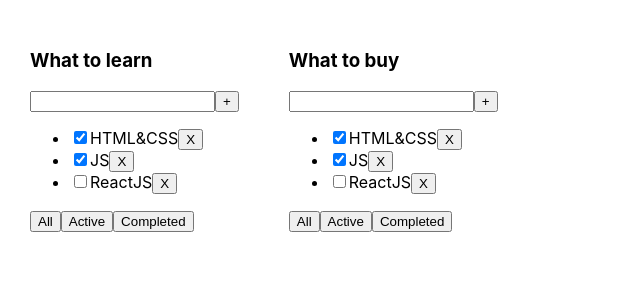
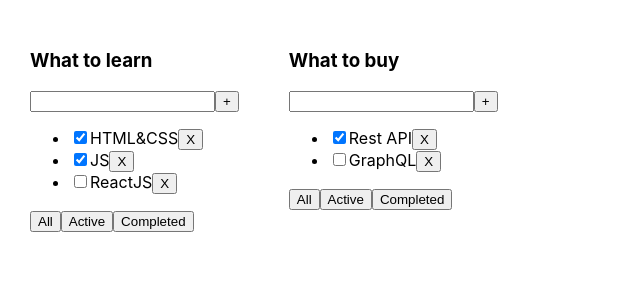
Before and after one commit to slice-0f-C0de/1-todolist, a React (Create React App) app: page / in a window 1280 px wide. Shown: the top 300 px of the page, without its empty margins (0-640 px from the left). Built offline with nearby package versions, Linux system fonts and the light colour scheme.

Commit message:
Associative array

```diff
--- a/src/App.tsx
+++ b/src/App.tsx
@@ -13,31 +13,38 @@ type TodolistsType = {
 
 function App() {
 
+    let todolistID1 = v1()
+    let todolistID2 = v1()
+
     let [todolists, setTodolists] = useState<Array<TodolistsType>>([
-            {id: v1(), title: 'What to learn', filter: 'all'},
-            {id: v1(), title: 'What to buy', filter: 'all'},
-        ]
-    )
-
-    const [tasks, setTasks] = useState([
-        {id: v1(), title: 'HTML&CSS', isDone: true},
-        {id: v1(), title: 'JS', isDone: true},
-        {id: v1(), title: 'ReactJS', isDone: false}
+        {id: todolistID1, title: 'What to learn', filter: 'all'},
+        {id: todolistID2, title: 'What to buy', filter: 'all'},
     ])
 
-    const removeTask = (id: string) => {
-        const deletedTask = tasks.filter(el => el.id !== id)
-        setTasks(deletedTask)
+    let [tasks, setTasks] = useState({
+        [todolistID1]: [
+            {id: v1(), title: 'HTML&CSS', isDone: true},
+            {id: v1(), title: 'JS', isDone: true},
+            {id: v1(), title: 'ReactJS', isDone: false},
+
+        ],
+        [todolistID2]: [
+            {id: v1(), title: 'Rest API', isDone: true},
+            {id: v1(), title: 'GraphQL', isDone: false},
+        ]
+    })
+
+    const removeTask = (todolistId: string, id: string) => {
+        setTasks({...tasks, [todolistId]: tasks[todolistId].filter(el => el.id !== id)})
     }
 
-    const addTask = (newTitle: string) => {
-        const newTask = {id: v1(), title: newTitle, isDone: false}
-        setTasks([...tasks, newTask])
+    const addTask = (todolistId: string, newTitle: string) => {
+        let task = {id: v1(), title: newTitle, isDone: false}
+        setTasks({...tasks, [todolistId]: [...tasks[todolistId], task]})
     }
 
-    const changeTaskStatus = (id: string, newStatus: boolean) => {
-        const newTaskStatus = tasks.map(el => el.id === id ? {...el, isDone: newStatus} : el)
-        setTasks(newTaskStatus)
+    const changeTaskStatus = (todolistId: string, id: string, newStatus: boolean) => {
+        setTasks({...tasks, [todolistId]: tasks[todolistId].map(el => el.id === id ? {...el, isDone: newStatus} : el)})
     }
 
     const changeFilter = (todolistId: string, filter: TypesForFilters) => {
@@ -50,13 +57,13 @@ function App() {
 
             {todolists.map(todolists => {
 
-                let allTasks = tasks
+                let allTasks = tasks[todolists.id]
 
                 if (todolists.filter === 'Active') {
-                    allTasks = tasks.filter(el => !el.isDone)
+                    allTasks = tasks[todolists.id].filter(el => !el.isDone)
                 }
                 if (todolists.filter === "Completed") {
-                    allTasks = tasks.filter(el => el.isDone)
+                    allTasks = tasks[todolists.id].filter(el => el.isDone)
                 }
 
                 return <Todolist key={todolists.id}
--- a/src/Todolist.tsx
+++ b/src/Todolist.tsx
@@ -6,9 +6,9 @@ type TodolistType = {
     id: string
     title: string
     tasks: TaskType[]
-    removeTask: (id: string) => void
-    addTask: (newTitle: string) => void
-    changeTaskStatus: (id: string, newStatus: boolean) => void
+    removeTask: (todolistId: string, id: string) => void
+    addTask: (todolistId: string, newTitle: string) => void
+    changeTaskStatus: (todolistId: string, id: string, newStatus: boolean) => void
     filter: string
     changeFilter: (todolistId: string, filter: TypesForFilters) => void
 }
@@ -28,7 +28,7 @@ export const Todolist = ({title, tasks, ...props}: TodolistType) => {
     }
 
     const addTaskHandler = () => {
-        props.addTask(newTitle)
+        props.addTask(props.id, newTitle)
         setNewTitle('')
     }
 
@@ -52,7 +52,7 @@ export const Todolist = ({title, tasks, ...props}: TodolistType) => {
 
                     const changeTaskStatusHandler = (e: ChangeEvent<HTMLInputElement>) => {
                         const newStatus = e.currentTarget.checked
-                        props.changeTaskStatus(task.id, newStatus)
+                        props.changeTaskStatus(props.id, task.id, newStatus)
                     }
 
                     return <li key={task.id}>
@@ -61,7 +61,7 @@ export const Todolist = ({title, tasks, ...props}: TodolistType) => {
                                checked={task.isDone}
                                onChange={changeTaskStatusHandler}/>
                         <span>{task.title}</span>
-                        <Button title={'X'} onClick={() => props.removeTask(task.id)}/>
+                        <Button title={'X'} onClick={() => props.removeTask(props.id, task.id)}/>
                     </li>
                 })}
             </ul>
```
